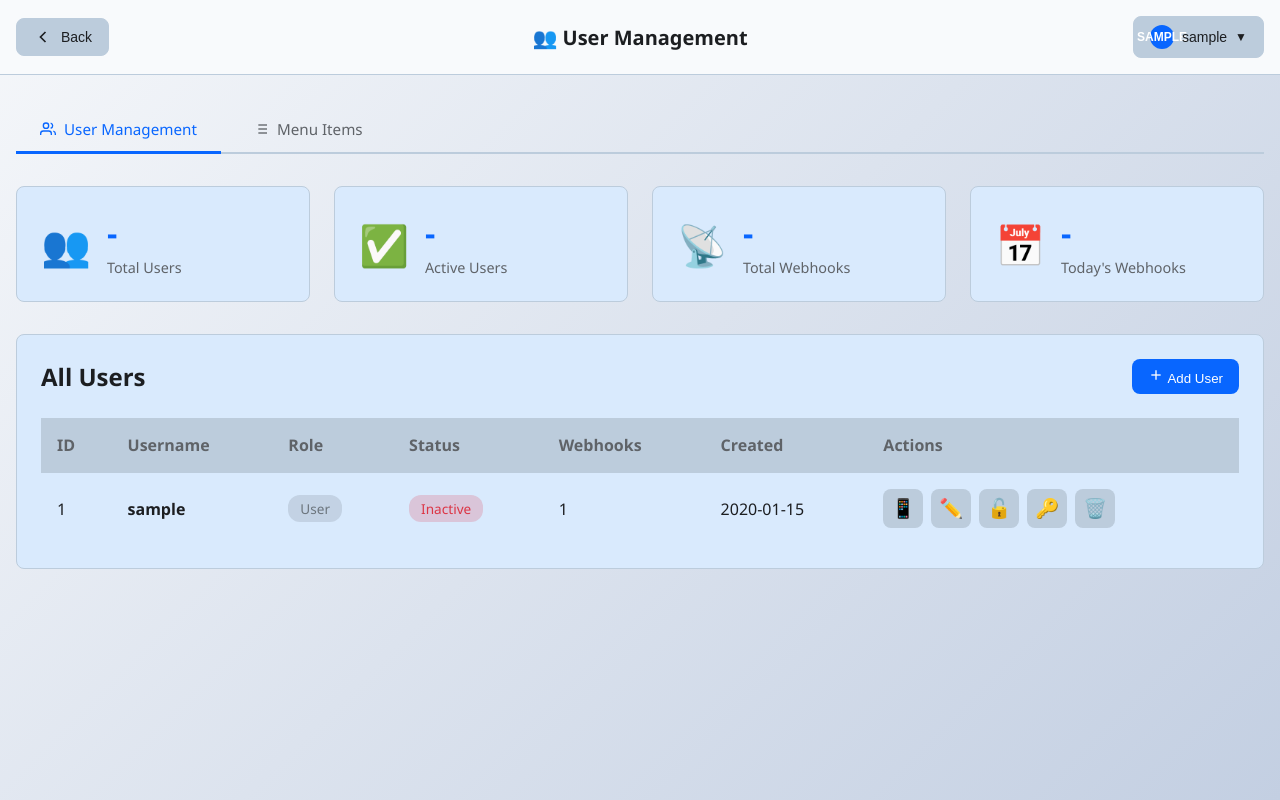
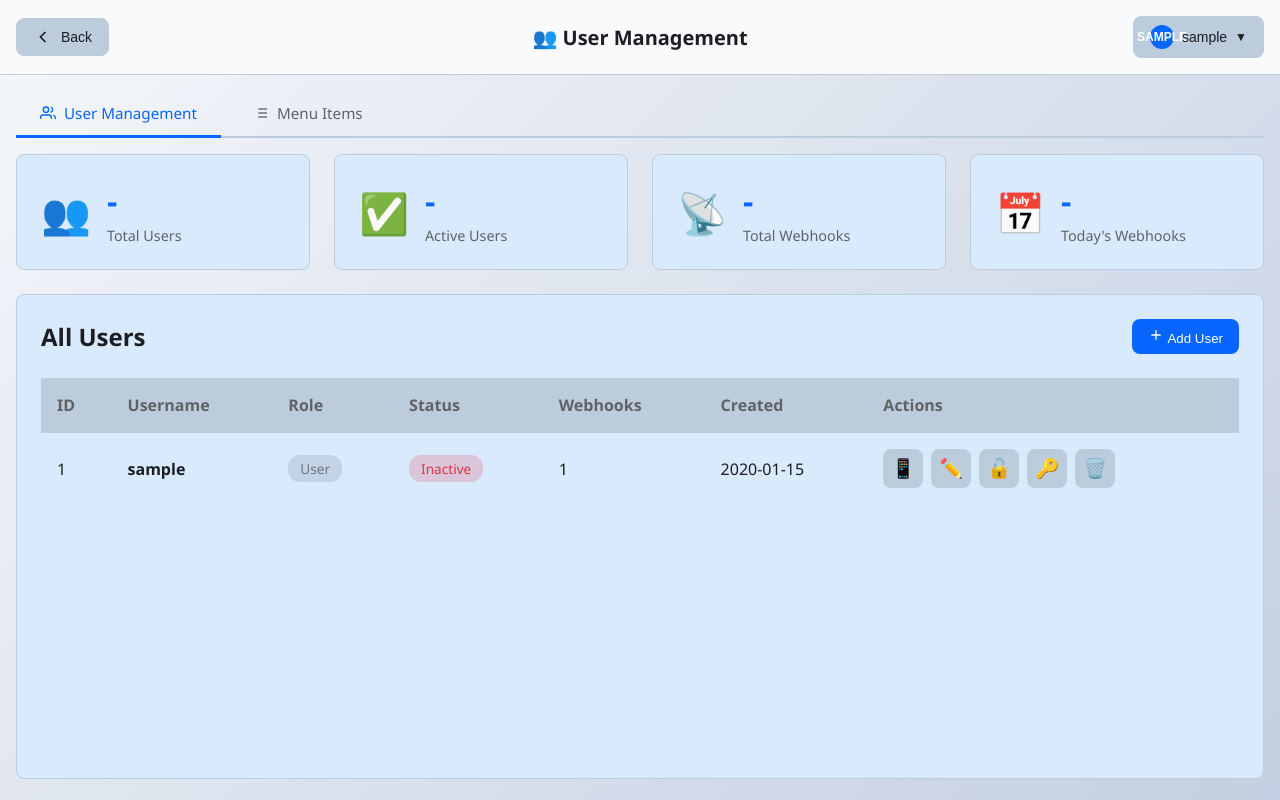
Before and after one commit to witanage/TheWebHook, a Flask app: template templates/admin/users.html in a window 1280 px wide. Run offline with Flask 3, Linux system fonts and the light colour scheme; the template is opened without the code that fills it: most values are stand-ins (such as "Sample title", 1, 10 or a date in 2020).

Commit message:
Prevent whole page scrolling on admin tables
- Set admin-container to full viewport height with flexbox layout
- Make table sections grow to fill available space
- Only table content scrolls, headers stay fixed
- Page header, stats, and navigation tabs remain visible
- Improved UX with no whole-page scrolling

```diff
--- a/static/css/admin-users.css
+++ b/static/css/admin-users.css
@@ -2,8 +2,18 @@
 
 .admin-container {
     max-width: 1400px;
-    margin: 2rem auto;
-    padding: 0 1rem;
+    margin: 0 auto;
+    padding: 1rem;
+    height: calc(100vh - 80px);
+    display: flex;
+    flex-direction: column;
+    overflow: hidden;
+}
+
+/* Admin Tabs */
+.admin-tabs {
+    flex-shrink: 0;
+    margin-bottom: 1rem;
 }
 
 /* Stats Cards */
@@ -11,7 +21,8 @@
     display: grid;
     grid-template-columns: repeat(auto-fit, minmax(250px, 1fr));
     gap: 1.5rem;
-    margin-bottom: 2rem;
+    margin-bottom: 1.5rem;
+    flex-shrink: 0;
 }
 
 .stat-card {
@@ -56,6 +67,11 @@
     border: 1px solid var(--border-color);
     border-radius: var(--radius);
     padding: 1.5rem;
+    flex: 1;
+    display: flex;
+    flex-direction: column;
+    min-height: 0;
+    overflow: hidden;
 }
 
 .section-header {
@@ -63,6 +79,7 @@
     justify-content: space-between;
     align-items: center;
     margin-bottom: 1.5rem;
+    flex-shrink: 0;
 }
 
 .section-header h2 {
@@ -72,10 +89,11 @@
 
 /* Users Table */
 .users-table {
+    flex: 1;
     overflow-x: auto;
-    max-height: 600px;
     overflow-y: auto;
     position: relative;
+    min-height: 0;
 }
 
 .users-table table {
```
Also changed, not shown: static/css/admin-menu-items.css (+16 -4 lines).
